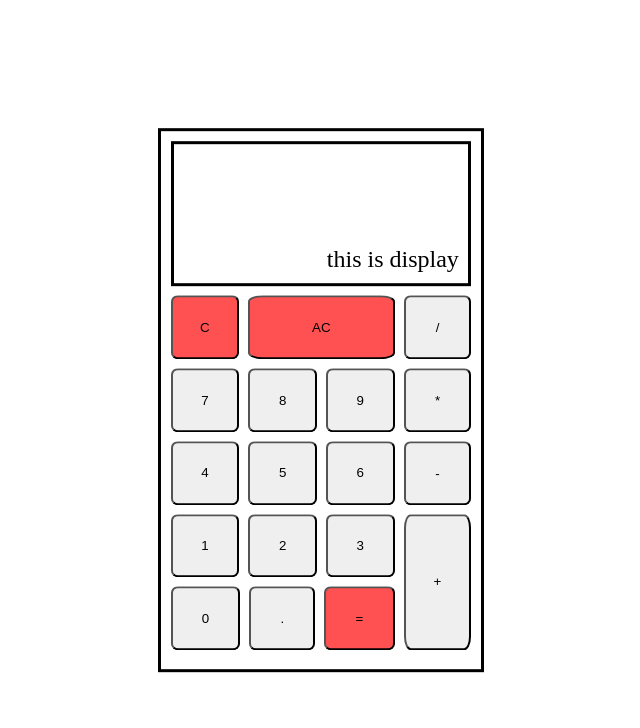
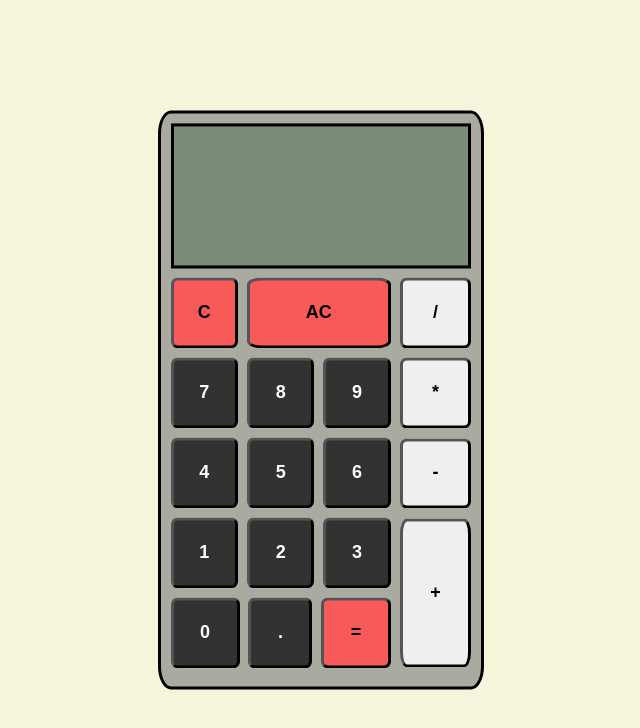
Before and after one commit to Raezane/Calculator, a plain HTML site: page index.html in a window 1280 px wide. Shown: the whole page, without its empty margins (319-959 px from the left). Drawn offline with Linux system fonts and the light colour scheme.

Commit message:
make decimal work as it should and add styling

```diff
--- a/index.html
+++ b/index.html
@@ -9,7 +9,7 @@
 </head>
 <body>
   <div id="calculator">
-    <div id="display">this is display</div>
+    <div id="display"></div>
     <div id="buttons">
       <div id="leftside">
         <div id="firstleftline">
@@ -28,7 +28,7 @@
           <button type="button" class="numberbutton">3</button>
           <button type="button" class="numberbutton">0</button>
           <button type="button" class="numberbutton">.</button>
-          <button type="button" class="equalClear numberbutton">=</button>
+          <button type="button" class="equalClear numberbutton equals">=</button>
         </div>
       </div>
       <div id="rightside">
--- a/javascript.js
+++ b/javascript.js
@@ -21,7 +21,7 @@
         operate(operation);
         buttonRow.splice(0, buttonRow.length, operation['firstNum']);
 
-      } else if ('0123456789.'.includes(button.textContent) && operation['nextNum'].length == 0
+      } else if ('0123456789'.includes(button.textContent) && operation['nextNum'].length == 0
        && operation['operator'] == undefined && operated == false) {
           buttonRow.push(button.textContent);
           operation['firstNum'].push(button.textContent);
@@ -40,11 +40,22 @@
             operatedWithoutNextValue == false;
           }
 
-      } else if ('0123456789.'.includes(button.textContent) && operation['operator'] !== undefined) {
+      } else if ('0123456789'.includes(button.textContent) && operation['operator'] !== undefined) {
           buttonRow.push(button.textContent);
           operation['nextNum'].push(button.textContent);
           operatedWithoutNextValue = false;
-      }
+
+      } else if ('.'.includes(button.textContent)) {
+          if (dotNotInRow(operation['firstNum'], button) && (operation['operator'] == undefined
+            || operation['nextNum'].length == 0)) {
+                operation['firstNum'].push(button.textContent);
+                buttonRow.push(button.textContent);
+          } else if (dotNotInRow(operation['nextNum'], button) && (operation['operator'] !== undefined
+            || operation['nextNum'].length !== 0)) {
+                operation['nextNum'].push(button.textContent);
+                buttonRow.push(button.textContent);
+          };
+      };
 
         if (button.textContent !== '=') {
           displayInput(buttonRow);
@@ -86,6 +97,12 @@ function clearAll (buttonRow, operation) {
   operated = false;
   operatedWithoutNextValue = false;
 
+};
+
+function dotNotInRow (operation, button) {
+  if (!(operation.includes(button.textContent))) {
+    return true
+  };
 };
 
 function operatorNotInRow (button, buttonRow, operation) {
--- a/style.css
+++ b/style.css
@@ -3,6 +3,12 @@ body {
     height: 100vh;
     width: 100vw;
     position: relative;
+    background-color: beige;
+}
+
+@font-face {
+    font-family: digital;
+    src: url('DS-DIGI.TTF') format('truetype');
 }
 
 #calculator {
@@ -17,6 +23,9 @@ body {
     border-style: solid;
     border-width: 3px;
     border-color: black;
+    background-color: rgb(121, 121, 121, 0.6);
+    border-radius: 4%;
+
 }
 
 #display {
@@ -28,11 +37,14 @@ body {
     border-width: 1%;
     border-color: black;
     border-style: solid;
-    font-size: 3vh;
+    font-size: 4vmax;
+    font-family: digital, Arial, Helvetica, sans-serif;
+    font-weight: 500;
     align-items: end;
     justify-content: end;
     overflow-wrap: anywhere;
     overflow: hidden;
+    background-color: rgba(95, 119, 95, 0.6);
 }
 
 #buttons {
@@ -69,8 +81,12 @@ body {
 
 .equalClear {
     padding: 10%;
-    background-color: rgb(255, 81, 81);
+    background-color: rgb(255, 81, 81, 0.9);
     border-radius: 10%;
+    font-weight: bold;
+    border-width: 3px;
+    font-size: large;
+
 }
 
 .previous {
@@ -86,14 +102,28 @@ body {
     padding: 10%;
     margin-bottom: 4%;
     border-radius: 10%;
+    font-weight: bold;
+    border-width: 3px;
+    font-size: large;
+    background-color: rgb(0, 0, 0, 0.7);
+    color: white;
+}
+
+.equals {
+    background-color: rgb(255, 81, 81, 0.9);
+    color: black;
 }
 
 .operators {
     padding: 15%;
     flex: 1 1 0;
     border-radius: 10%;
+    font-weight: bold;
+    border-width: 3px;
+    font-size: large;
+
 }
 
 .plus {
-    flex: 1 1 27.2%;
+    flex: 1 1 27.4%;
 }
```
Also changed, not shown: DS-DIGI.TTF (added).
